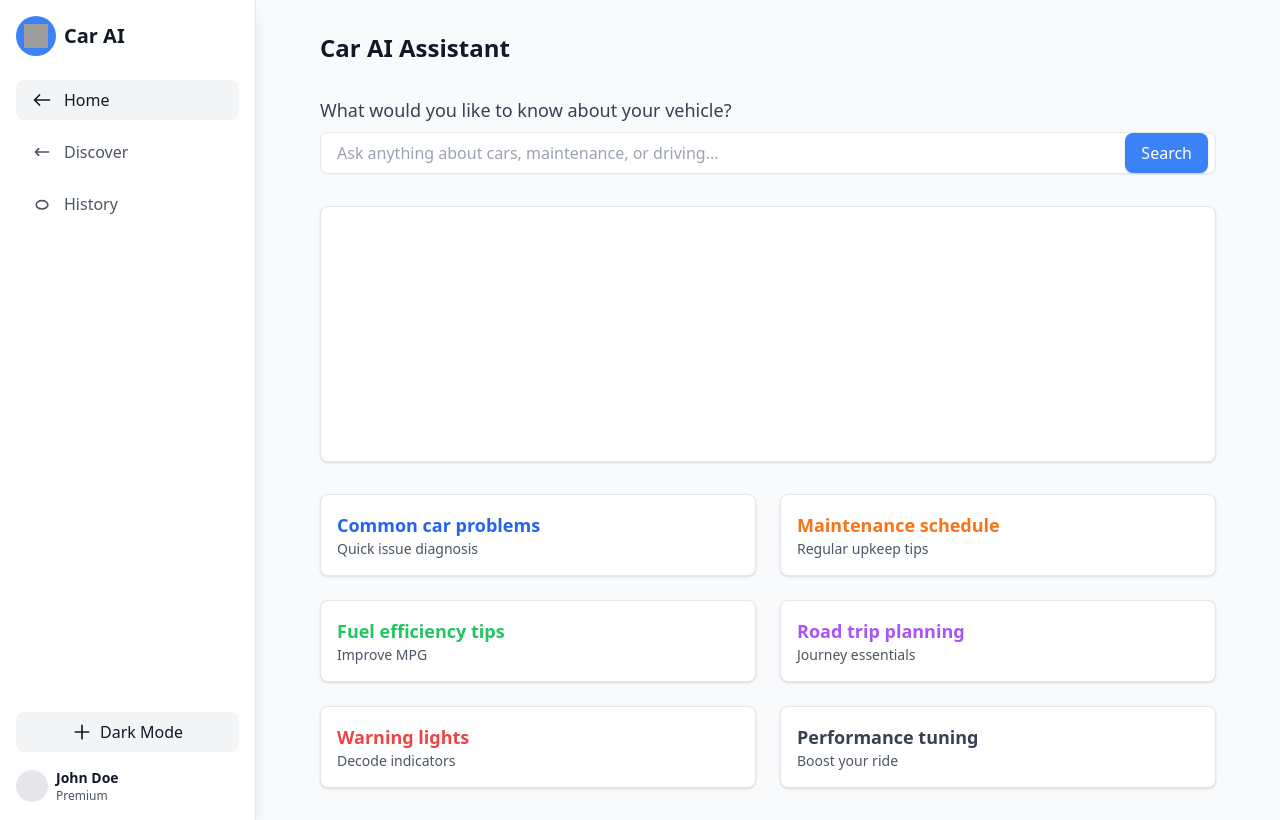
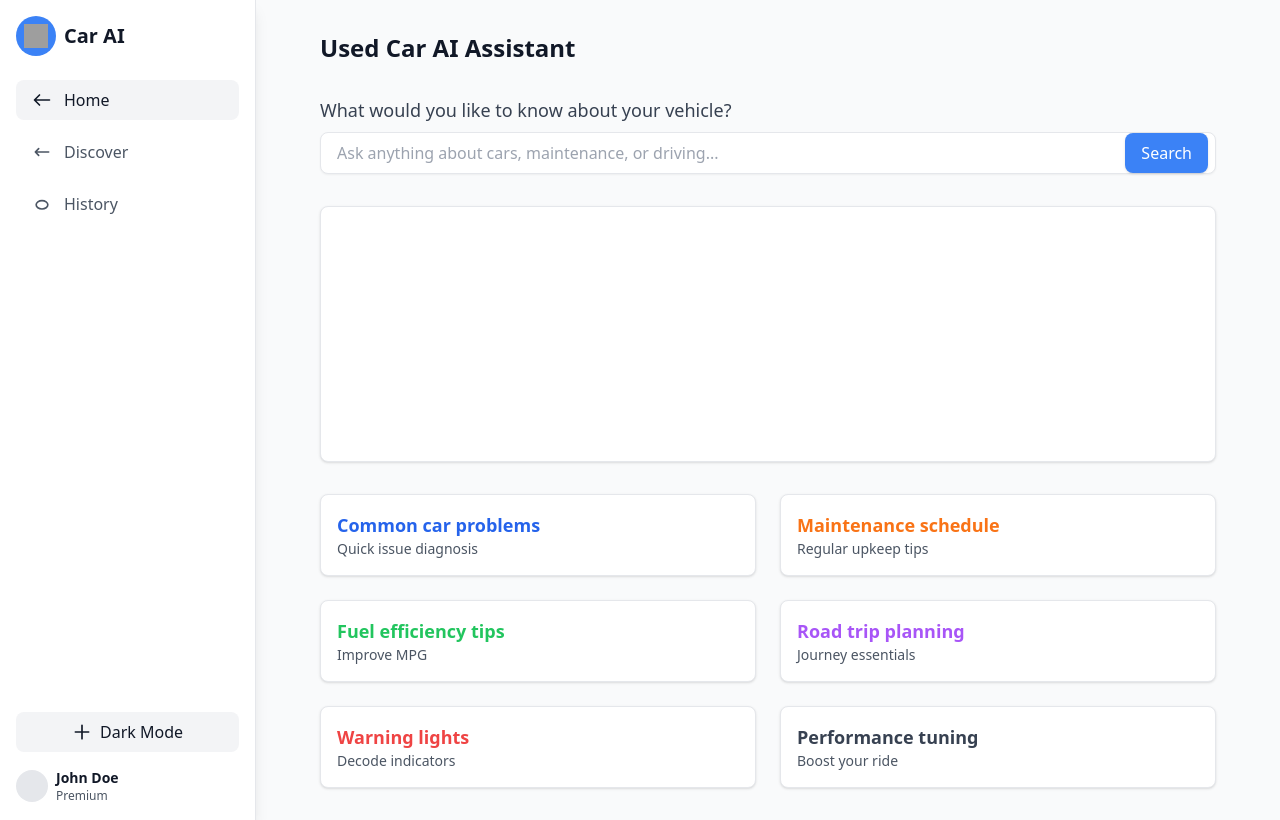
Before and after one commit to kanchang12/sunmotors, a Flask app: page / in a window 1280 px wide. Run offline with Flask 3, Linux system fonts and the light colour scheme; some libraries are stand-ins or nearby versions; grey boxes are pictures that could not be loaded.

Commit message:
Update index.html

```diff
--- a/templates/index.html
+++ b/templates/index.html
@@ -183,7 +183,7 @@
         <div class="max-w-4xl mx-auto">
             <!-- Header -->
             <div class="flex items-center justify-between mb-8">
-                <h2 class="text-2xl font-bold text-gray-900">Car AI Assistant</h2>
+                <h2 class="text-2xl font-bold text-gray-900">Used Car AI Assistant</h2>
             </div>
 
             <!-- Search -->
```
